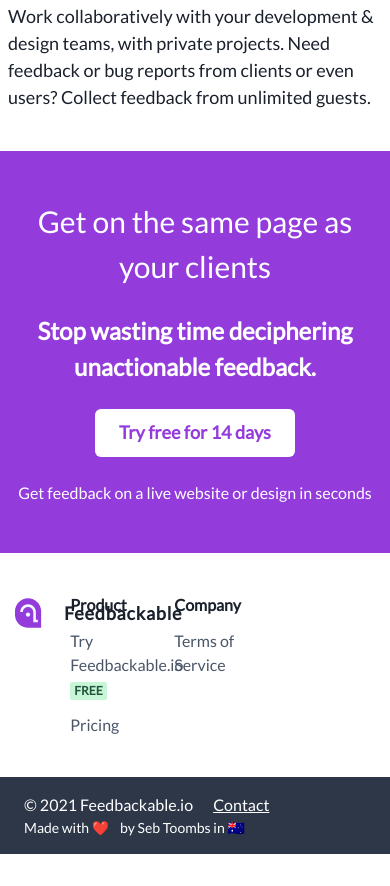
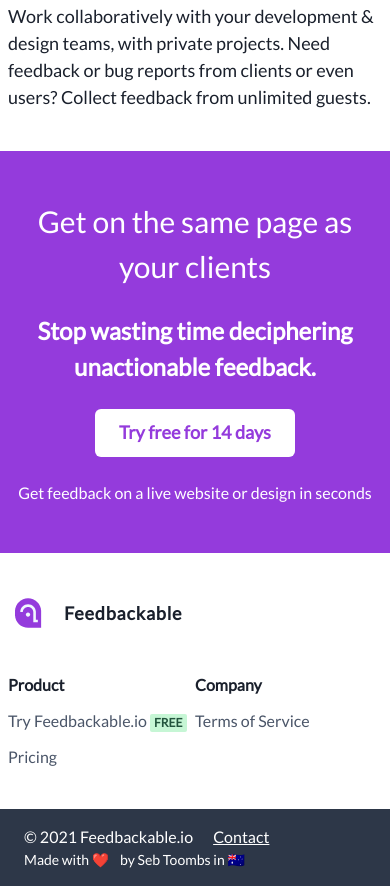
Before and after one commit to feedbackable/feedbackable-website, a Gatsby site: page / in a window 390 px wide. Shown: the part 5379-6265 px from the top of the page. Before the commit the page ends 6233 px from the top, so only its background shows below. Built offline with nearby package versions, Linux system fonts and the light colour scheme; Gatsby itself is replaced by a stand-in of ours.

Commit message:
Update Footer.js
Make footer columns responsive

```diff
--- a/src/components/Footer.js
+++ b/src/components/Footer.js
@@ -17,8 +17,8 @@
     <footer>
       <Box pb={[10, null, 20, 40]}>
         <Container>
-          <Flex>
-            <Box w={["16.66%"]}>
+          <Flex flexWrap="wrap">
+            <Box w={["100%", null, null, "16.66%"]} mb={[10, null, null, 0]}>
               <Box>
                 <Link to="/" className="header-brand">
                   <Flex as="span" align="center">
@@ -55,8 +55,8 @@
                 </Link>
               </Box>
             </Box>
-            <Box w={["83.33%"]}>
-              <SimpleGrid columns={[3]}>
+            <Box w={["100%", null, null, "83.33%"]}>
+              <SimpleGrid columns={[2, null, null, 3]}>
                 <Box>
                   <Text as="h4" fontWeight="bold" mb="3">
                     Product
```
